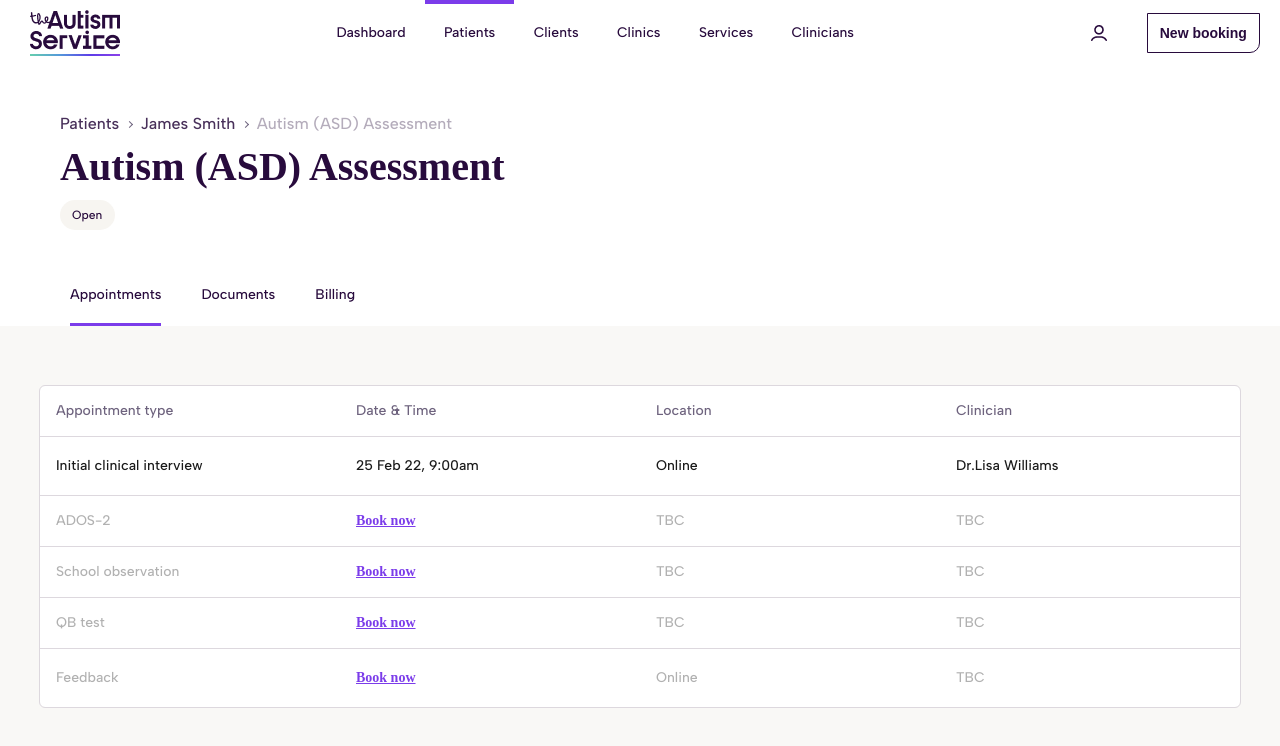
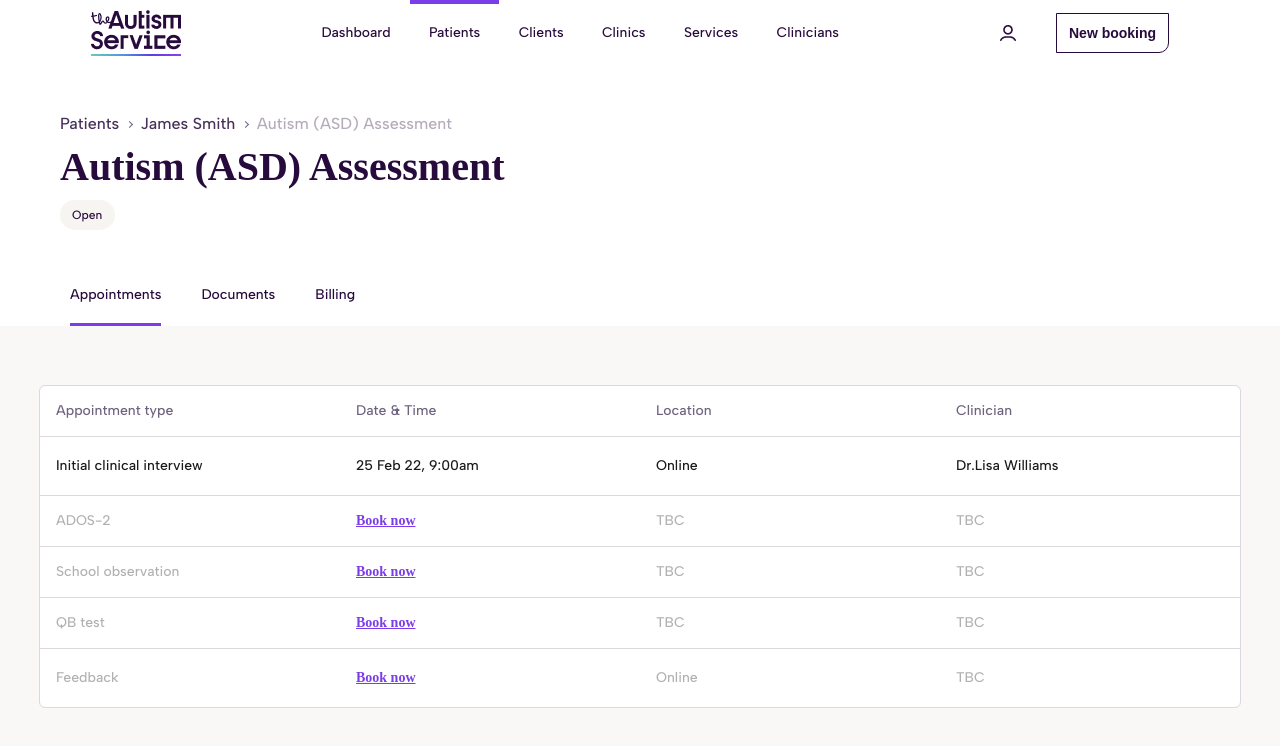
Before and after one commit to G-bot987/Adaptable, a Next.js app in the folder adaptable/: page / in a window 1280 px wide. Shown: the top 746 px of the page. Built offline with nearby package versions, Linux system fonts and the light colour scheme; a web font is replaced by a local one.

Commit message:
fix for tablet on header upper navbar

```diff
--- a/adaptable/pages/mainComponents/Header/Header.module.scss
+++ b/adaptable/pages/mainComponents/Header/Header.module.scss
@@ -3,6 +3,7 @@
     background-color: #FFFFFF;
     display: flex;
     flex-direction: column;
+    padding-right: 1.875rem;
 
     &__upper {
         background-color: #FFFFFF;
@@ -11,7 +12,7 @@
         display: flex;
         flex-direction: row;
         align-items: center;
-        justify-content: space-between;
+        justify-content: space-around;
 
         &__logo {
             width: 5.625rem;
```
